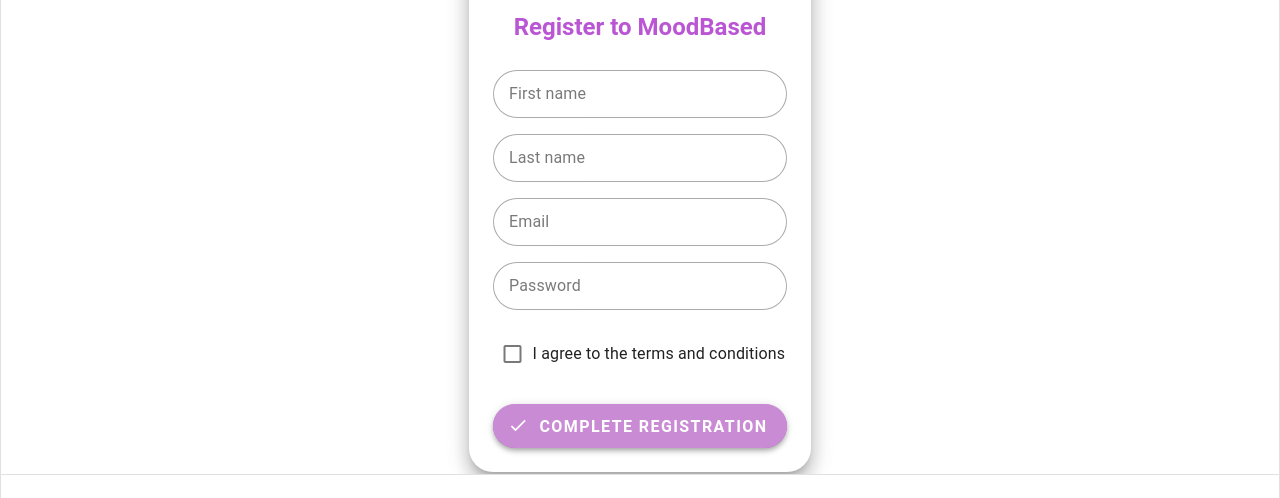
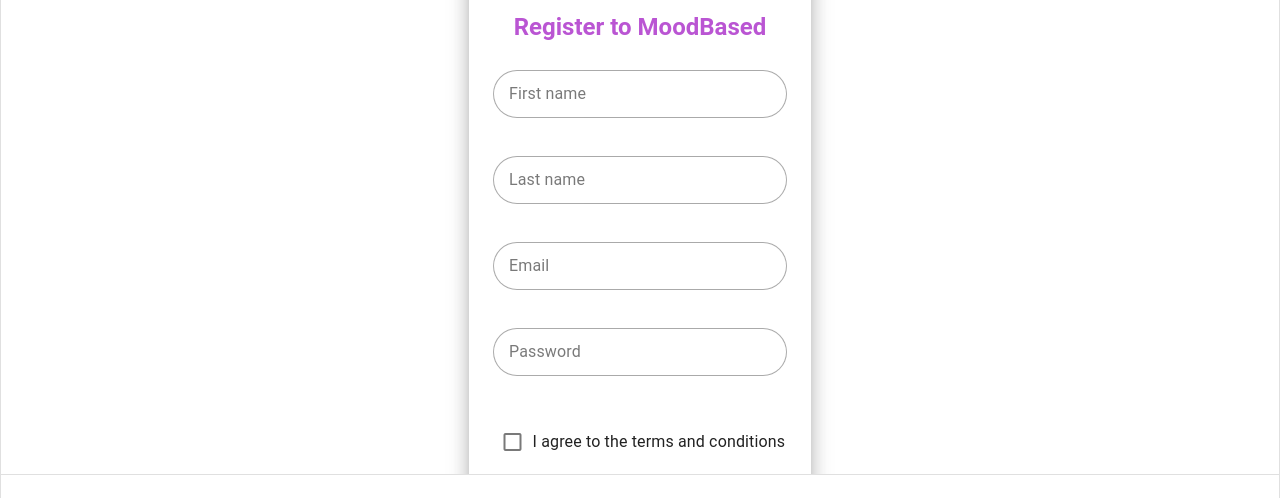
Before and after one commit to lawrence-gingo/web-moodpro, a Vue app: page /register in a window 1280 px wide. Shown: the part 219-717 px from the top of the page. Built offline with nearby package versions, Linux system fonts and the light colour scheme; no server answers.

Commit message:
feat: supabase added

```diff
--- /dev/null
+++ b/src/components/utils/supabase.js
@@ -0,0 +1,17 @@
+import { createClient } from '@supabase/supabase-js'
+
+// Create a single supabase client for interacting with your database
+export const supabase = createClient(
+  import.meta.env.VITE_SUPABASE_URL,
+  import.meta.env.VITE_SUPABASE_ANON_KEY,
+  'public-anon-key',
+)
+
+
+// Define and export formActionDefault
+export const formActionDefault = {
+  formProcess: false,
+  formStatus: 200,
+  formErrorMessage: '',
+  formSuccessMessage: '',
+}
--- a/src/views/auth/RegisterView.vue
+++ b/src/views/auth/RegisterView.vue
@@ -2,17 +2,96 @@
 import AppLayout from '@/components/layout/AppLayout.vue'
 import { requiredValidator, emailValidator, passwordValidator } from '@/components/utils/validators'
 import { ref } from 'vue'
+import { supabase } from '@/components/utils/supabase.js'
 
-const first = ref('')
-const last = ref('')
-const email = ref('')
-const password = ref('')
-const terms = ref(false)
+// Form data with proper binding
+const formData = ref({
+  firstname: '',
+  lastname: '',
+  email: '',
+  password: '',
+  terms: false,
+})
+
+const formAction = ref({
+  formProcess: false,
+  formSuccessMessage: '',
+  formErrorMessage: '',
+  formStatus: null,
+})
+
+const onSubmit = async () => {
+  formAction.value.formProcess = true
+  formAction.value.formSuccessMessage = ''
+  formAction.value.formErrorMessage = ''
+
+  try {
+    const { data, error } = await supabase.auth.signUp({
+      email: formData.value.email,
+      password: formData.value.password,
+      options: {
+        data: {
+          firstname: formData.value.firstname,
+          lastname: formData.value.lastname,
+        },
+      },
+    })
+
+    if (error) {
+      console.error("Registration error:", error)
+      formAction.value.formErrorMessage = error.message
+      formAction.value.formStatus = error.status
+    } else if (data) {
+      console.log("Registration successful:", data)
+      formAction.value.formSuccessMessage = 'Registration successful! Please check your email to verify your account.'
+    }
+  } catch (err) {
+    console.error("Unexpected error:", err)
+    formAction.value.formErrorMessage = 'An unexpected error occurred. Please try again.'
+  } finally {
+    formAction.value.formProcess = false
+  }
+}
+
+const onFormSubmit = () => {
+  // Basic validation
+  if (!formData.value.firstname || !formData.value.lastname ||
+      !formData.value.email || !formData.value.password ||
+      !formData.value.terms) {
+    formAction.value.formErrorMessage = 'Please fill out all fields and accept the terms.'
+    return
+  }
+
+  // Email validation
+  const emailRegex = /^[^\s@]+@[^\s@]+\.[^\s@]+$/
+  if (!emailRegex.test(formData.value.email)) {
+    formAction.value.formErrorMessage = 'Please enter a valid email address.'
+    return
+  }
+
+  // Password validation (minimum 6 characters)
+  if (formData.value.password.length < 6) {
+    formAction.value.formErrorMessage = 'Password must be at least 6 characters long.'
+    return
+  }
+
+  onSubmit()
+}
 </script>
 
 <template>
   <AppLayout>
     <template #content>
+      <div v-if="formAction.formSuccessMessage" class="mb-4">
+        <v-alert type="success" variant="tonal">
+          {{ formAction.formSuccessMessage }}
+        </v-alert>
+      </div>
+      <div v-if="formAction.formErrorMessage" class="mb-4">
+        <v-alert type="error" variant="tonal">
+          {{ formAction.formErrorMessage }}
+        </v-alert>
+      </div>
       <v-container class="d-flex justify-center align-center">
         <v-card
           class="text-center pa-6"
@@ -29,52 +108,52 @@
               height="90"
               class="mb-2"
             />
-            <span style="color: #ba55d3;">Register to MoodBased</span>
+            <span style="color: #ba55d3">Register to MoodBased</span>
           </v-card-title>
 
-          <v-form>
+          <v-form @submit.prevent="onFormSubmit">
             <!-- First Name -->
             <v-text-field
-              v-model="first"
+              v-model="formData.firstname"
               color="purple"
               label="First name"
               variant="outlined"
               density="comfortable"
               class="mb-4"
               rounded
-              hide-details
+              :error-messages="!formData.firstname && formAction.formErrorMessage ? 'First name is required' : ''"
               required
             ></v-text-field>
 
             <!-- Last Name -->
             <v-text-field
-              v-model="last"
+              v-model="formData.lastname"
               color="purple"
               label="Last name"
               variant="outlined"
               density="comfortable"
               class="mb-4"
               rounded
-              hide-details
+              :error-messages="!formData.lastname && formAction.formErrorMessage ? 'Last name is required' : ''"
               required
             ></v-text-field>
 
             <!-- Email -->
             <v-text-field
-              v-model="email"
+              v-model="formData.email"
               color="purple"
               label="Email"
               variant="outlined"
               density="comfortable"
               class="mb-4"
               rounded
-              hide-details
-               :required="[requiredValidator, emailValidator]"
+              :error-messages="formAction.formErrorMessage && formAction.formErrorMessage.includes('email') ? formAction.formErrorMessage : ''"
+              :rules="[requiredValidator, emailValidator]"
             ></v-text-field>
 
             <!-- Password -->
             <v-text-field
-              v-model="password"
+              v-model="formData.password"
               color="purple"
               label="Password"
               placeholder="Enter your password"
@@ -83,16 +162,16 @@
               density="comfortable"
               class="mb-4"
               rounded
-              hide-details
-              :required="[requiredValidator, passwordValidator]"
+              :error-messages="formAction.formErrorMessage && formAction.formErrorMessage.includes('password') ? formAction.formErrorMessage : ''"
+                :rules="[requiredValidator, passwordValidator]"
             ></v-text-field>
 
             <!-- Terms Checkbox -->
             <v-checkbox
-              v-model="terms"
+              v-model="formData.terms"
               color="purple"
               label="I agree to the terms and conditions"
-
+              :error-messages="!formData.terms && formAction.formErrorMessage ? 'You must agree to the terms' : ''"
             ></v-checkbox>
           </v-form>
 
@@ -103,8 +182,9 @@
             elevation="4"
             style="width: 100%; font-weight: bold; font-size: 16px"
             prepend-icon="mdi-check"
-            :disabled="!terms"
-            to="/"
+            :disabled="!formData.terms"
+            :loading="formAction.formProcess"
+            @click="onFormSubmit"
           >
             Complete Registration
           </v-btn>
```
